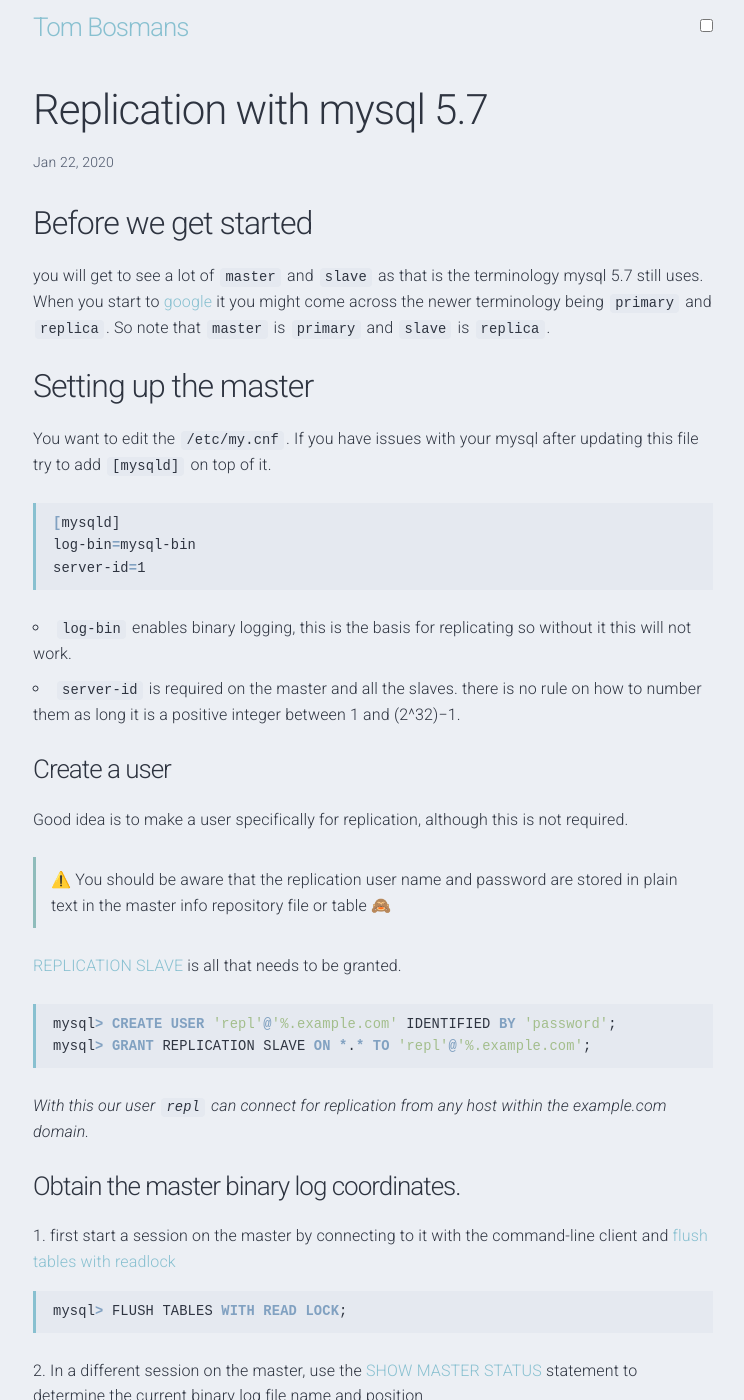
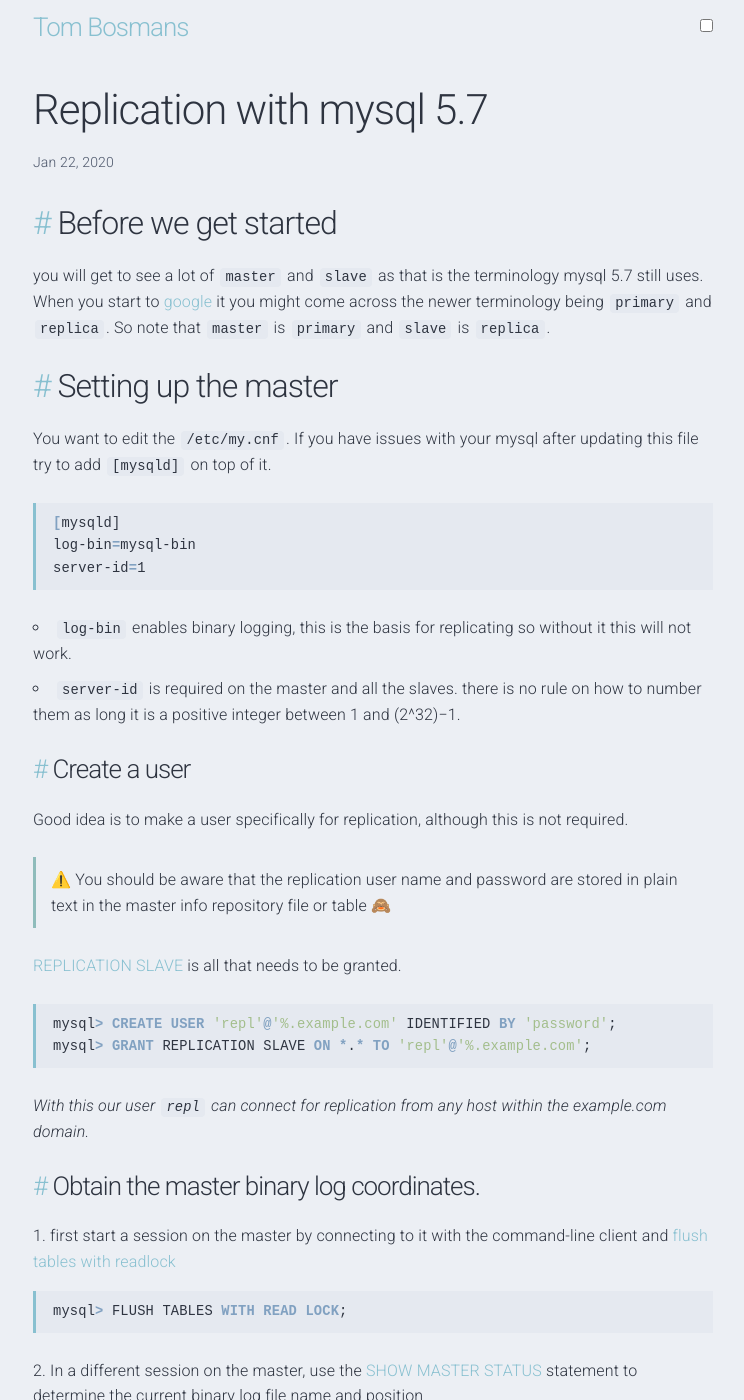
Before and after one commit to TomBosmans/old-TomBosmans.github.io, a Jekyll site: the page built from _posts/2020-01-22-replication-with-mysql-5-7.md, in a window 1280 px wide and 1400 px high. Shown: the whole window, without its empty margins (267-1011 px from the left). Built offline with Jekyll 4.4.1, drawn with Linux system fonts in a browser that asks for light colours; nearby versions of some CDN libraries; emoji names are drawn with the system emoji font.

Commit message:
add anchors

```diff
--- /dev/null
+++ b/_includes/anchor_headings.html
@@ -0,0 +1,105 @@
+{% capture headingsWorkspace %}
+{% comment %}
+Version 1.0.4
+https://github.com/allejo/jekyll-anchor-headings
+
+"Be the pull request you wish to see in the world." ~Ben Balter
+
+Usage:
+{% include anchor_headings.html html=content %}
+
+Parameters:
+* html          (string) - the HTML of compiled markdown generated by kramdown in Jekyll
+
+Optional Parameters:
+* beforeHeading (bool)   : false  - Set to true if the anchor should be placed _before_ the heading's content
+* anchorAttrs   (string) :  ''    - Any custom HTML attributes that will be added to the `<a>` tag; you may NOT use `href`, `class` or `title`
+  * anchorBody    (string) :  ''    - The content that will be placed inside the anchor; the `%heading%` placeholder is available
+  * anchorClass   (string) :  ''    - The class(es) that will be used for each anchor. Separate multiple classes with a space
+  * anchorTitle   (string) :  ''    - The `title` attribute that will be used for anchors
+  * h_min         (int)    :  1     - The minimum header level to build an anchor for; any header lower than this value will be ignored
+  * h_max         (int)    :  6     - The maximum header level to build an anchor for; any header greater than this value will be ignored
+  * bodyPrefix    (string) :  ''    - Anything that should be inserted inside of the heading tag _before_ its anchor and content
+  * bodySuffix    (string) :  ''    - Anything that should be inserted inside of the heading tag _after_ its anchor and content
+
+  Output:
+  The original HTML with the addition of anchors inside of all of the h1-h6 headings.
+  {% endcomment %}
+
+  {% assign minHeader = include.h_min | default: 1 %}
+  {% assign maxHeader = include.h_max | default: 6 %}
+  {% assign beforeHeading = include.beforeHeading %}
+  {% assign nodes = include.html | split: '<h' %}
+
+					       {% capture edited_headings %}{% endcapture %}
+
+					       {% for _node in nodes %}
+					       {% capture node %}{{ _node | strip }}{% endcapture %}
+
+					       {% if node == "" %}
+					       {% continue %}
+					       {% endif %}
+
+					       {% assign nextChar = node | replace: '"', '' | strip | slice: 0, 1 %}
+										      {% assign headerLevel = nextChar | times: 1 %}
+
+										      <!-- If the level is cast to 0, it means it's not a h1-h6 tag, so let's try to fix it -->
+										      {% if headerLevel == 0 %}
+										      {% if nextChar != '<' and nextChar != '' %}
+													    {% capture node %}<h{{ node }}{% endcapture %}
+																   {% endif %}
+
+																   {% capture edited_headings %}{{ edited_headings }}{{ node }}{% endcapture %}
+																   {% continue %}
+																   {% endif %}
+
+																   {% assign _workspace = node | split: '</h' %}
+																					      {% assign _idWorkspace = _workspace[0] | split: 'id="' %}
+																												   {% assign _idWorkspace = _idWorkspace[1] | split: '"' %}
+																					      {% assign html_id = _idWorkspace[0] %}
+
+																					      {% capture _hAttrToStrip %}{{ _workspace[0] | split: '>' | first }}>{% endcapture %}
+													    {% assign header = _workspace[0] | replace: _hAttrToStrip, '' %}
+
+													    <!-- Build the anchor to inject for our heading -->
+													    {% capture anchor %}{% endcapture %}
+
+													    {% if html_id and headerLevel >= minHeader and headerLevel <= maxHeader %}
+																					  {% capture anchor %}href="#{{ html_id }}"{% endcapture %}
+
+																					  {% if include.anchorClass %}
+																					  {% capture anchor %}{{ anchor }} class="{{ include.anchorClass }}"{% endcapture %}
+																					  {% endif %}
+
+																					  {% if include.anchorTitle %}
+																					  {% capture anchor %}{{ anchor }} title="{{ include.anchorTitle | replace: '%heading%', header }}"{% endcapture %}
+																					  {% endif %}
+
+																					  {% if include.anchorAttrs %}
+																					  {% capture anchor %}{{ anchor }} {{ include.anchorAttrs }}{% endcapture %}
+																					  {% endif %}
+
+																					  {% capture anchor %}<a {{ anchor }}>{{ include.anchorBody | replace: '%heading%', header | default: '' }}</a>{% endcapture %}
+
+																					  <!-- In order to prevent adding extra space after a heading, we'll let the 'anchor' value contain it -->
+																					  {% if beforeHeading %}
+																					  {% capture anchor %}{{ anchor }} {% endcapture %}
+																					  {% else %}
+																					  {% capture anchor %} {{ anchor }}{% endcapture %}
+																					  {% endif %}
+																					  {% endif %}
+
+																					  {% capture new_heading %}
+																					  <h{{ _hAttrToStrip }}
+																					       {{ include.bodyPrefix }}
+																					       {% if beforeHeading %}
+																					       {{ anchor }}{{ header }}
+																					       {% else %}
+																					       {{ header }}{{ anchor }}
+																					       {% endif %}
+																					       {{ include.bodySuffix }}
+																					       </h{{ _workspace | last }}
+																						     {% endcapture %}
+																						     {% capture edited_headings %}{{ edited_headings }}{{ new_heading }}{% endcapture %}
+																						     {% endfor %}
+																						     {% endcapture %}{% assign headingsWorkspace = '' %}{{ edited_headings | strip }}
--- a/_layouts/post.html
+++ b/_layouts/post.html
@@ -16,7 +16,7 @@
   </header>
 
   <div class="post-content e-content" itemprop="articleBody">
-    {{ content }}
+    {% include anchor_headings.html html=content beforeHeading=true anchorBody='#' anchorClass='anchor' %}
   </div>
 
   {%- if site.disqus.shortname -%}
```
